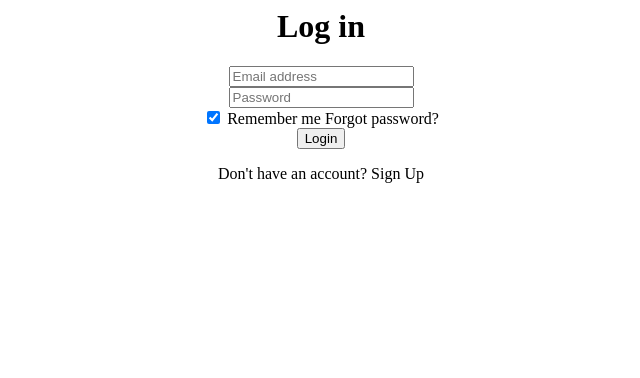
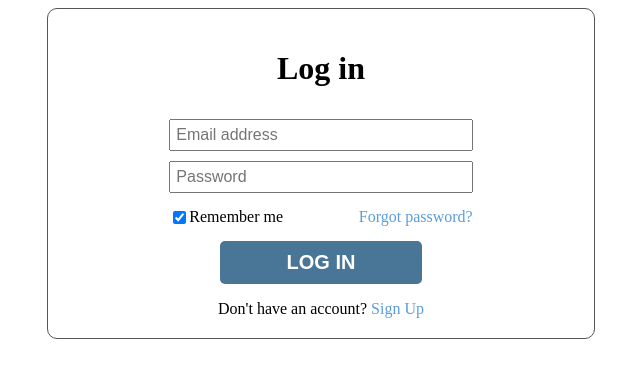
Before and after one commit to stuyspec/stuyspec2017, a Flask app: template app/templates/login_modal.html in a window 1280 px wide. Shown: the top 378 px of the page, without its empty margins (319-959 px from the left). Run offline with Flask 2, Linux system fonts and the light colour scheme; the template is opened without the code that fills it, so the values that code supplies are empty.

Commit message:
added styling for all the components

```diff
--- a/app/templates/login_modal.html
+++ b/app/templates/login_modal.html
@@ -1,21 +1,64 @@
 <html>
 <head>
-    <style type="text/css"></style>
+    <style type="text/css">
+    #login-box {
+        width: 40%;
+        margin: 0 auto;
+        border: 1px groove #555;
+        border-radius: 10px;
+        padding: 20px 20px;
+    }
+    input.login-box-field {
+        width: 60%;
+        padding: 5px;
+        margin-top: 10px;
+        font-size: 16px;
+    }
+    div.login-box-row {
+        width: 60%;
+        /*border: 1px solid #000;*/
+        padding: 5px;
+        margin-top: 10px;
+    }
+    div.login-box-row input, div.login-box-row label {
+        float: left;
+    }
+    div.login-box-row a {
+        float: right;
+    }
+    #login-box-submit {
+        margin-top: 10px;
+        padding: 10px;
+        border: none;
+        border-radius: 5px;
+        width: 40%;
+        background-color: rgb(73, 117, 151);
+        color: white;
+        font-weight: bold;
+        font-size: 1.25em;
+    }
+    #login-box a {
+        color: #5B9DDA;
+        text-decoration: none;
+    }
+    </style>
 </head>
 <body>
     {% block loginBox %}
-    <div>
+    <div id="login-box">
         <center>
         <h1>Log in</h1>
         <form method="POST">
-            <input type="text" name="email" placeholder="Email address"><br>
-            <input type="password" name="password" placeholder="Password"><br>
-            <input type="checkbox" name="remember" checked="checked">
-            <label for="remember">Remember me</label>
-            <a>Forgot password?</a><br>
-            <input type="submit" name="login" value="Login">
+            <input class="login-box-field" type="text" name="email" placeholder="Email address"><br>
+            <input class="login-box-field" type="password" name="password" placeholder="Password"><br>
+            <div class="login-box-row">
+                <input type="checkbox" name="remember" checked="checked">
+                <label for="remember">Remember me</label>
+                <a href="#forgot">Forgot password?</a><br>
+            </div>
+            <input type="submit" id="login-box-submit" name="login" value="LOG IN">
         </form>
-        Don't have an account? <a>Sign Up</a>
+        Don't have an account? <a href="#signup">Sign Up</a>
         </center>
     </div>
     {% endblock %}
```
